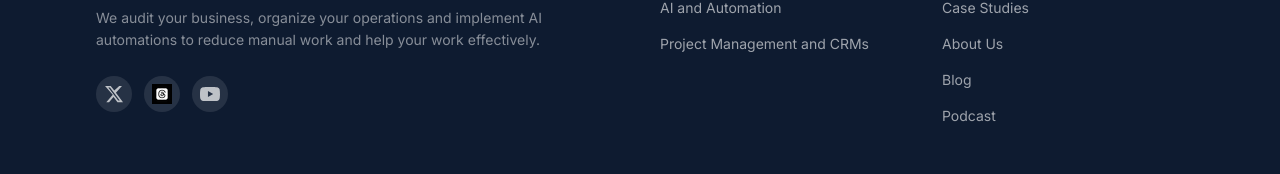
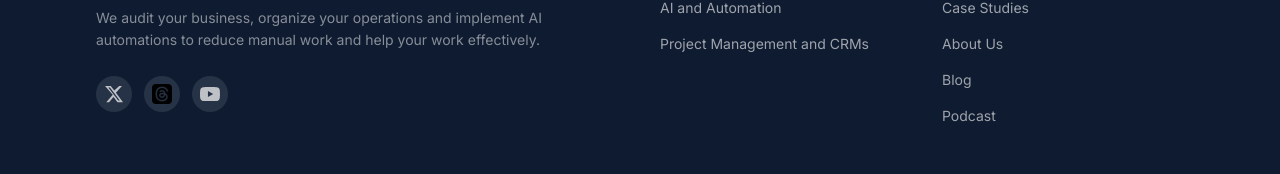
Before and after one commit to borinomi/anhmake, a Next.js app: page / in a window 1280 px wide. Shown: the part 6855-7029 px from the top of the page. Built offline with nearby package versions, Linux system fonts and the light colour scheme.

Commit message:
fix: replace threads icon with new file, resize to 20x20

```diff
--- a/components/Footer.tsx
+++ b/components/Footer.tsx
@@ -27,7 +27,7 @@ const socialLinks = [
     label: "Threads",
     href: "#",
     icon: (
-      <Image src="/icons/threads.png" alt="Threads" width={20} height={20} className="w-5 h-5 object-contain invert" />
+      <Image src="/icons/threads.png" alt="Threads" width={20} height={20} className="w-5 h-5 object-contain" />
     ),
   },
   {
```
Also changed, not shown: public/icons/threads.png.
